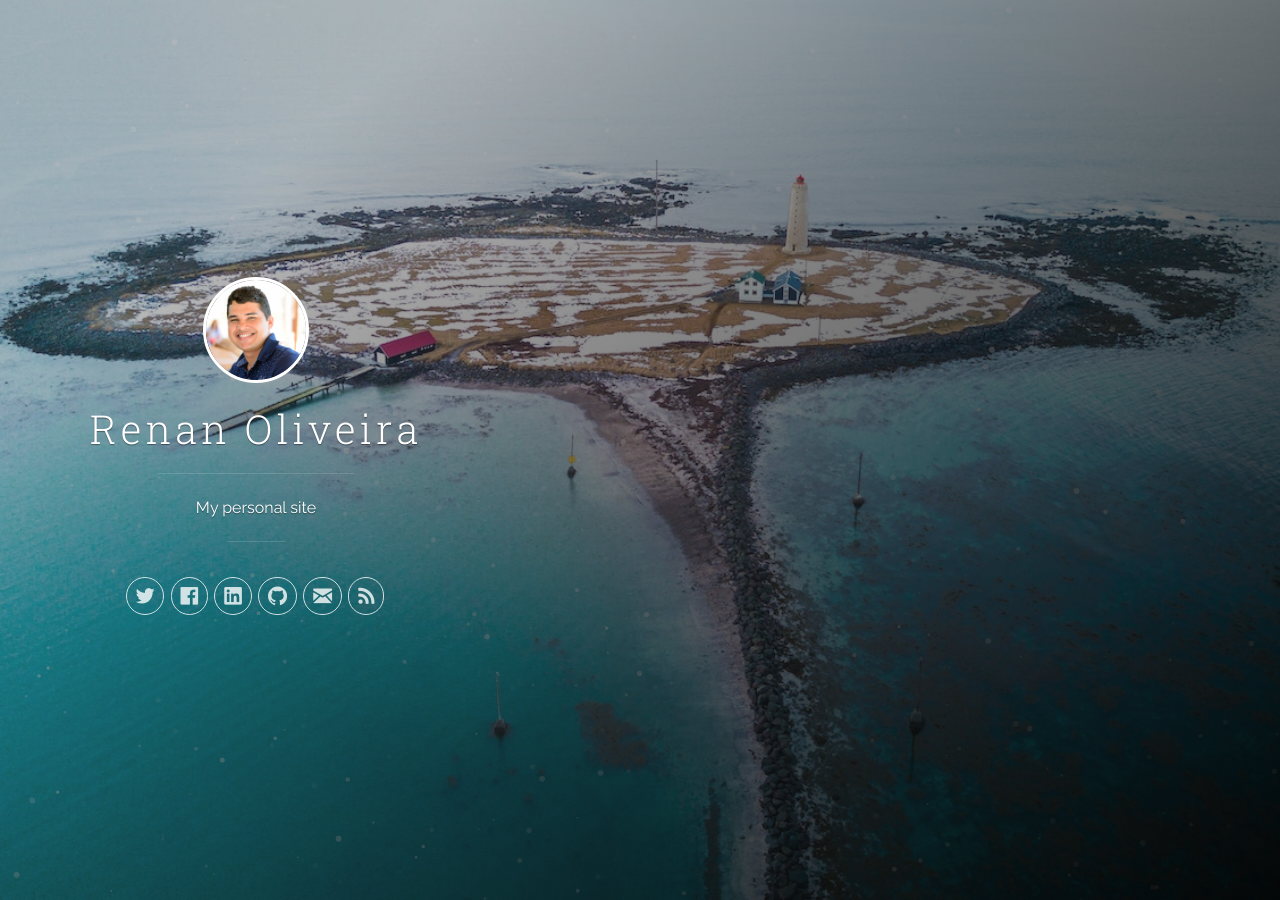
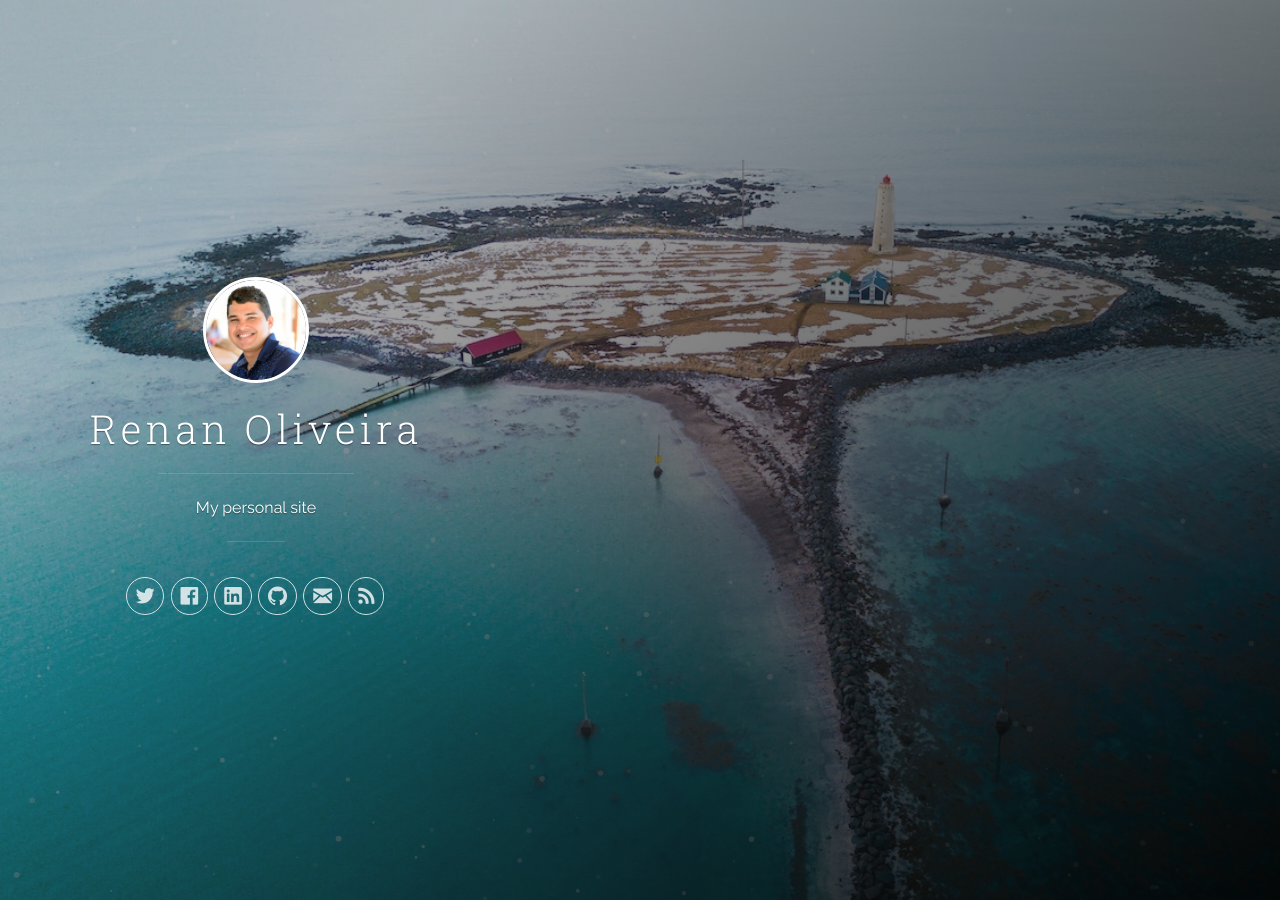
Before and after one commit to renanrboliveira/renanrboliveira.github.io, a Jekyll site: the page built from index.html, in a window 1280 px wide. Built offline with Jekyll 4.4.1, drawn with Linux system fonts in a browser that asks for light colours; nearby versions of some CDN libraries; the list of posts is cut into pages by our own code.

Commit message:
added left bg

```diff
--- a/css/main.scss
+++ b/css/main.scss
@@ -71,6 +71,6 @@
   height: 100%;
   position: absolute;
   z-index: 2 !important;
-  background: url(../images/bg-willian-justen.jpg) center no-repeat #666666;
+  background: url(../images/bg-willian-justen.jpg) top left no-repeat #666666;
 	background-size: cover;
 }
```
